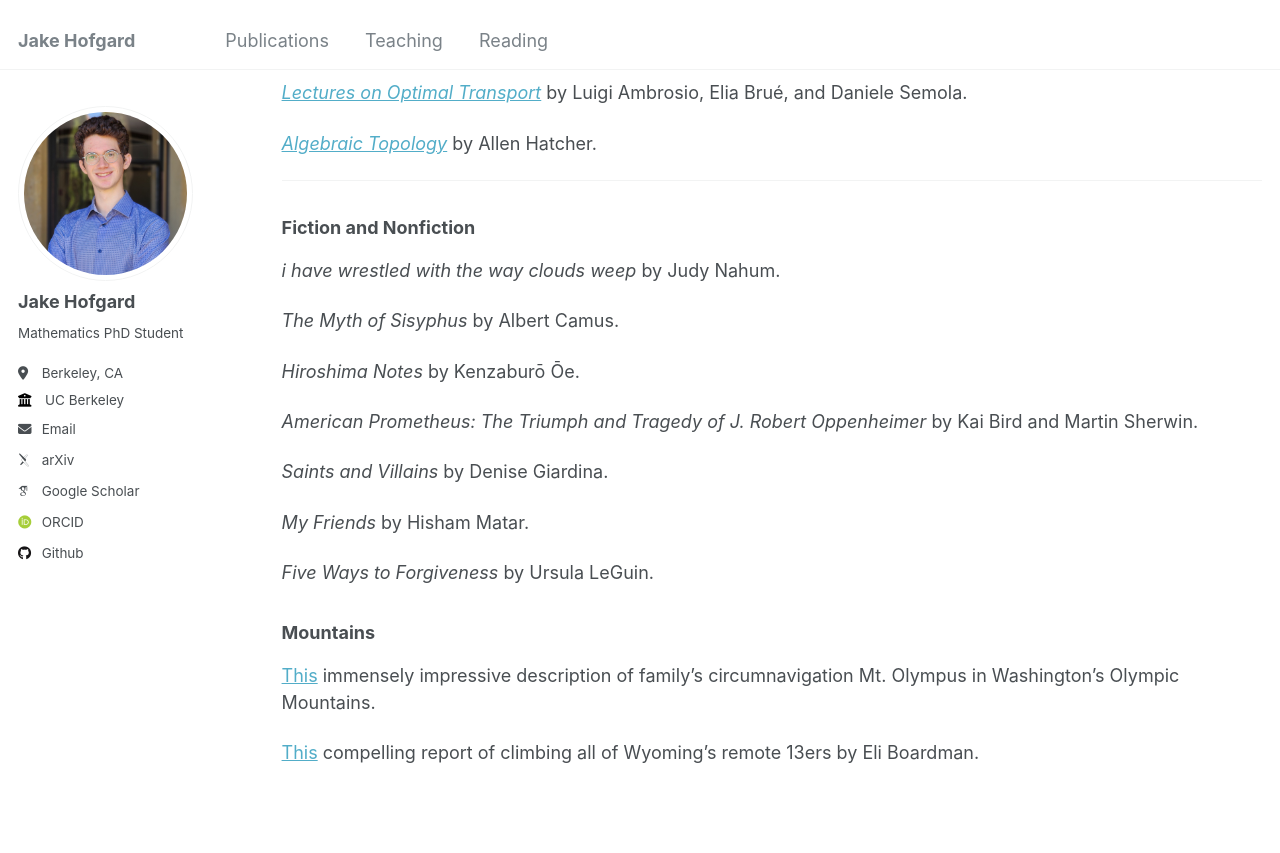
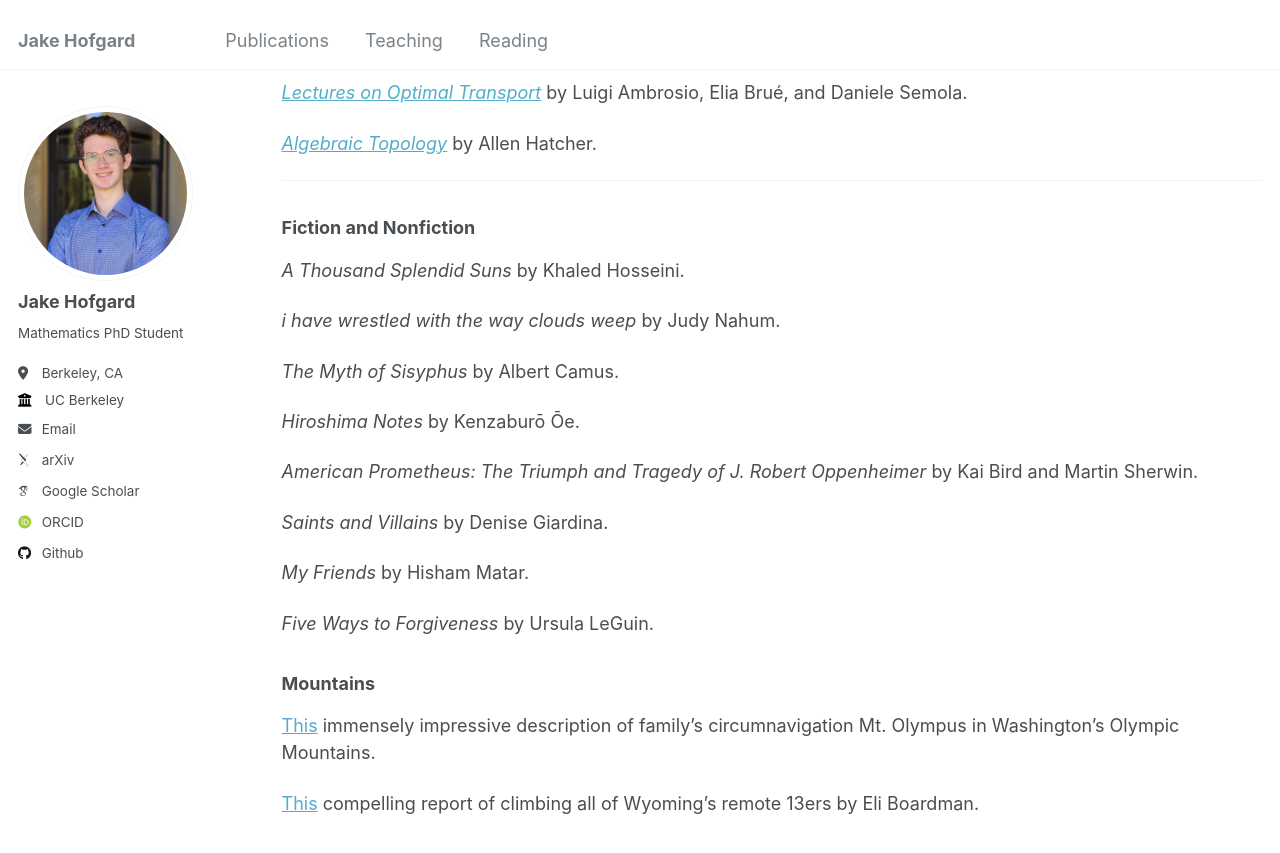
Before and after one commit to jakehofgard/jakehofgard.github.io, a Jekyll site: the page built from _pages/reading.md, in a window 1280 px wide and 900 px high, scrolled down 556 px. Shown: the top 853 px of the window. Built offline with Jekyll 4.4.1, drawn with Linux system fonts in a browser that asks for light colours; some web fonts are replaced.

Commit message:
Update reading.md

```diff
--- a/_pages/reading.md
+++ b/_pages/reading.md
@@ -34,6 +34,8 @@ As a I begin my PhD, I aim to catalogue the books and survey papers that I read
 
 ### Fiction and Nonfiction
 
+*A Thousand Splendid Suns* by Khaled Hosseini.
+
 *i have wrestled with the way clouds weep* by Judy Nahum.
 
 *The Myth of Sisyphus* by Albert Camus.
```
